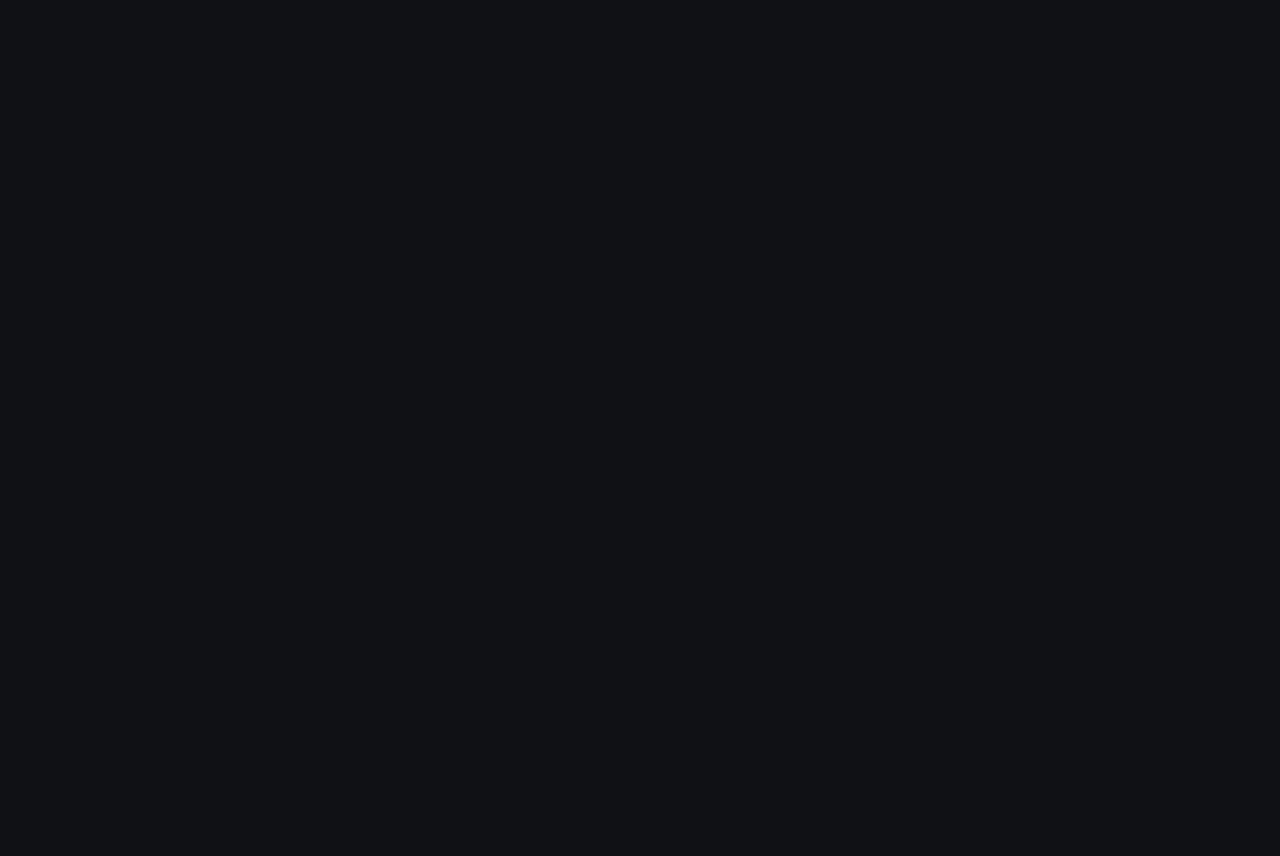
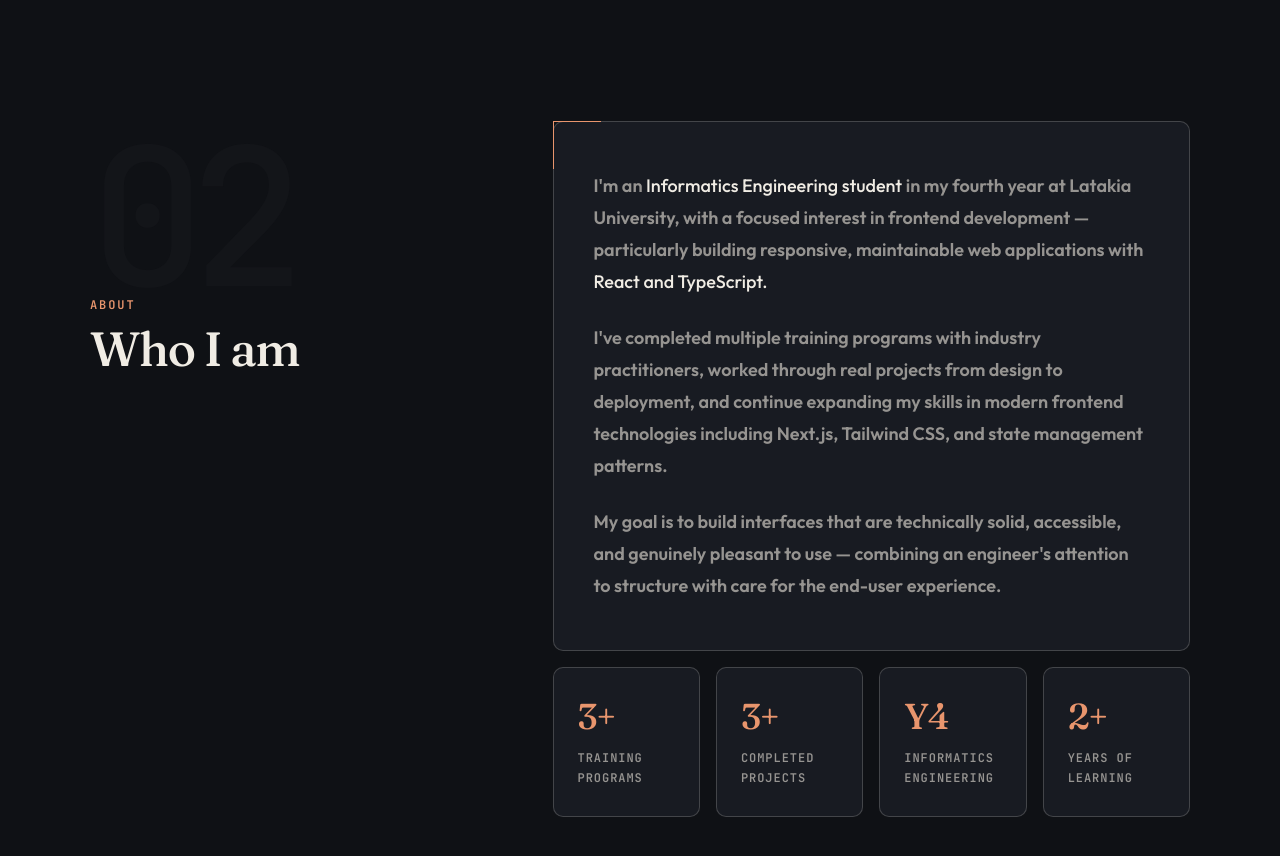
Before and after one commit to Faten01alsafadi/faten-alsafadi, a Next.js app: page / in a window 1280 px wide. Shown: the part 820-1676 px from the top of the page. Before the commit the page ends 825 px from the top, so only its background shows below. Built offline with nearby package versions, Linux system fonts and the light colour scheme.

Commit message:
feat: add about section

```diff
--- a/src/app/page.tsx
+++ b/src/app/page.tsx
@@ -1,3 +1,4 @@
+import About from "@/components/sections/About";
 import Hero from "@/components/sections/Hero";
 
 
@@ -6,6 +7,7 @@ export default function Home() {
   return (
      <main className=" py-3">
      <Hero/>
+      <About />
     </main>
   );
 }
--- a/src/components/sections/About.tsx
+++ b/src/components/sections/About.tsx
@@ -0,0 +1,117 @@
+import SectionHeading from "@/components/ui/SectionHeading";
+
+const highlights = [
+  {
+    value: "3+",
+    label: "Training Programs",
+  },
+  {
+    value: "3+",
+    label: "Completed Projects",
+  },
+  {
+    value: "Y4",
+    label: "Informatics Engineering",
+  },
+  {
+    value: "2+",
+    label: "Years of Learning",
+  },
+];
+
+export default function About() {
+  return (
+    <section
+      id="about"
+      aria-labelledby="about-title"
+      className="border-b border-border py-24 md:py-32"
+    >
+      <div className="container">
+        <div className="grid gap-12 lg:grid-cols-[0.75fr_1.25fr] lg:gap-20">
+          {/* Section heading */}
+          <div className="relative">
+            <div
+              aria-hidden="true"
+              className="mb-6 font-mono text-[10rem] font-medium leading-none tracking-[-0.08em] text-section-number/70 md:text-[12rem]"
+            >
+              02
+            </div>
+
+            <div className="-mt-8 md:-mt-10">
+              <p className="font-mono text-xs uppercase tracking-[0.16em] text-primary">
+                About
+              </p>
+
+              <h2
+                id="about-title"
+                className="mt-3 font-display text-4xl font-medium tracking-[-0.03em] text-foreground sm:text-5xl"
+              >
+                Who I am
+              </h2>
+            </div>
+          </div>
+
+          {/* Content */}
+          <div>
+            {/* Main text card */}
+            <div className="relative rounded-md border border-border bg-surface px-6 py-8 sm:px-8 sm:py-10 md:px-10 md:py-12">
+              {/* Orange corner accent */}
+              <span
+                aria-hidden="true"
+                className="absolute -left-px -top-px h-12 w-12 border-l border-t border-primary"
+              />
+
+              <div className="max-w-3xl font-body text-base leading-7 text-foreground-muted sm:text-lg sm:leading-8">
+                <p>
+                  I&apos;m an{" "}
+                  <strong className="font-medium text-foreground">
+                    Informatics Engineering student
+                  </strong>{" "}
+                  in my fourth year at Latakia University, with a focused
+                  interest in frontend development — particularly building
+                  responsive, maintainable web applications with{" "}
+                  <strong className="font-medium text-foreground">
+                    React and TypeScript.
+                  </strong>
+                </p>
+
+                <p className="mt-6">
+                  I&apos;ve completed multiple training programs with industry
+                  practitioners, worked through real projects from design to
+                  deployment, and continue expanding my skills in modern
+                  frontend technologies including Next.js, Tailwind CSS, and
+                  state management patterns.
+                </p>
+
+                <p className="mt-6">
+                  My goal is to build interfaces that are technically solid,
+                  accessible, and genuinely pleasant to use — combining an
+                  engineer&apos;s attention to structure with care for the
+                  end-user experience.
+                </p>
+              </div>
+            </div>
+
+            {/* Stats */}
+            <div className="mt-4 grid grid-cols-2 gap-4 xl:grid-cols-4">
+              {highlights.map((highlight) => (
+                <div
+                  key={highlight.label}
+                  className="rounded-md border border-border bg-surface px-5 py-6 sm:px-6 sm:py-7"
+                >
+                  <p className="font-display text-3xl font-medium tracking-[-0.03em] text-primary sm:text-4xl">
+                    {highlight.value}
+                  </p>
+
+                  <p className="mt-3 font-mono text-[10px] uppercase leading-5 tracking-[0.08em] text-foreground-muted sm:text-xs">
+                    {highlight.label}
+                  </p>
+                </div>
+              ))}
+            </div>
+          </div>
+        </div>
+      </div>
+    </section>
+  );
+}
--- a/src/components/ui/SectionHeading.tsx
+++ b/src/components/ui/SectionHeading.tsx
@@ -0,0 +1,38 @@
+type SectionHeadingProps = {
+  number: string;
+  eyebrow: string;
+  title: string;
+  description?: string;
+};
+
+export default function SectionHeading({
+  number,
+  eyebrow,
+  title,
+  description,
+}: SectionHeadingProps) {
+  return (
+    <div className="grid gap-6 md:grid-cols-[120px_1fr] md:gap-10">
+      <div className="font-mono text-sm text-foreground-muted">
+        <span className="text-primary">{number}</span>
+        <span className="ml-2">/</span>
+      </div>
+
+      <div>
+        <p className="font-mono text-xs uppercase tracking-[0.16em] text-primary">
+          {eyebrow}
+        </p>
+
+        <h2 className="mt-3 font-display text-4xl font-medium tracking-[-0.03em] text-foreground sm:text-5xl">
+          {title}
+        </h2>
+
+        {description && (
+          <p className="mt-5 max-w-2xl font-body text-base leading-7 text-foreground-muted sm:text-lg">
+            {description}
+          </p>
+        )}
+      </div>
+    </div>
+  );
+}
```
